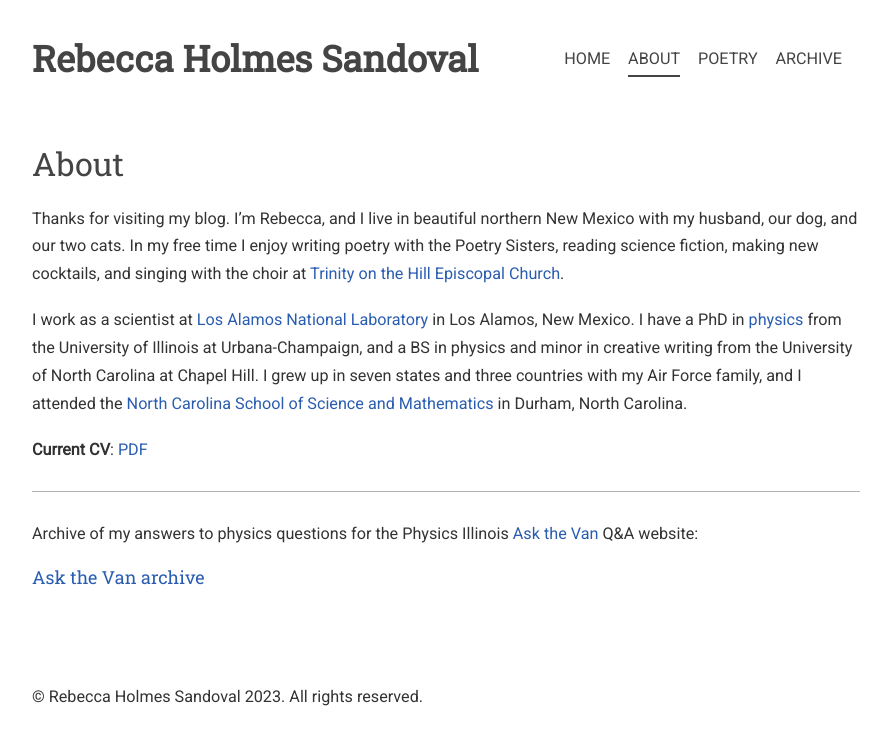
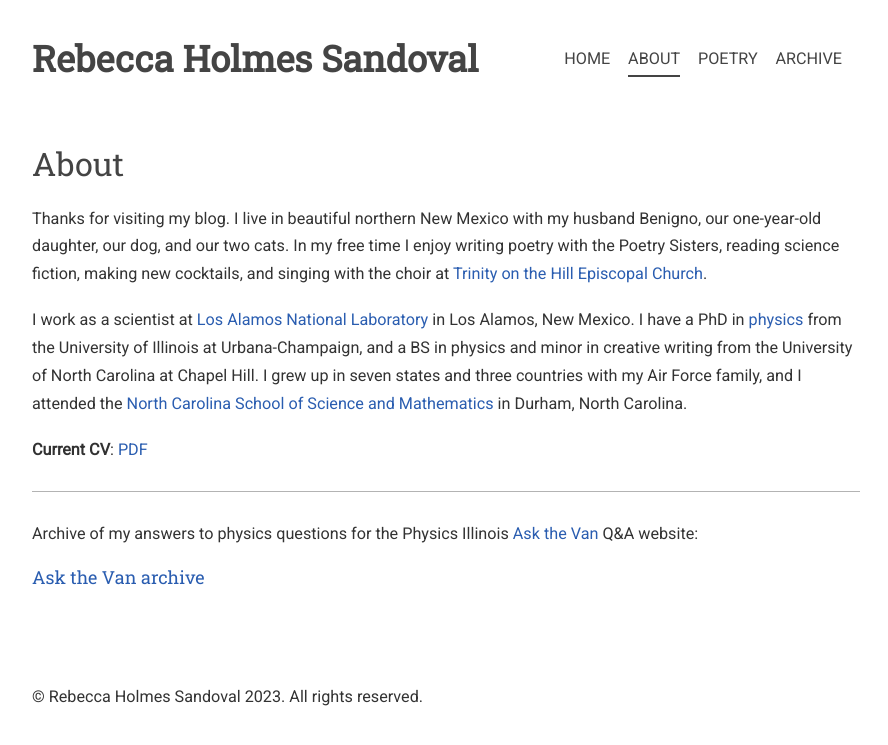
Before and after one commit to piscisvolans/piscisvolans.github.io, a Jekyll site: the page built from about.md, in a window 1280 px wide. Shown: the top 745 px of the page, without its empty margins (194-1082 px from the left). Built offline with Jekyll 4.4.1, drawn with Linux system fonts in a browser that asks for light colours; nearby versions of some CDN libraries; some web fonts are replaced; comment, search, counter and statistics services are not loaded.

Commit message:
Update about.md

```diff
--- a/about.md
+++ b/about.md
@@ -3,7 +3,7 @@
 title: "About"
 ---
 
-Thanks for visiting my blog. I'm Rebecca, and I live in beautiful northern New Mexico with my husband, our dog, and our two cats. In my free time I enjoy writing poetry with the Poetry Sisters, reading science fiction, making new cocktails, and singing with the choir at [Trinity on the Hill Episcopal Church](http://latoth.org/).
+Thanks for visiting my blog. I live in beautiful northern New Mexico with my husband Benigno, our one-year-old daughter, our dog, and our two cats. In my free time I enjoy writing poetry with the Poetry Sisters, reading science fiction, making new cocktails, and singing with the choir at [Trinity on the Hill Episcopal Church](http://latoth.org/).
 
 I work as a scientist at [Los Alamos National Laboratory](https://lanl.gov) in Los Alamos, New Mexico. I have a PhD in [physics](http://research.physics.illinois.edu/QI/Photonics/) from the University of Illinois at Urbana-Champaign, and a BS in physics and minor in creative writing from the University of North Carolina at Chapel Hill. I grew up in seven states and three countries with my Air Force family, and I attended the [North Carolina School of Science and Mathematics](http://ncssm.edu) in Durham, North Carolina.
 
```
